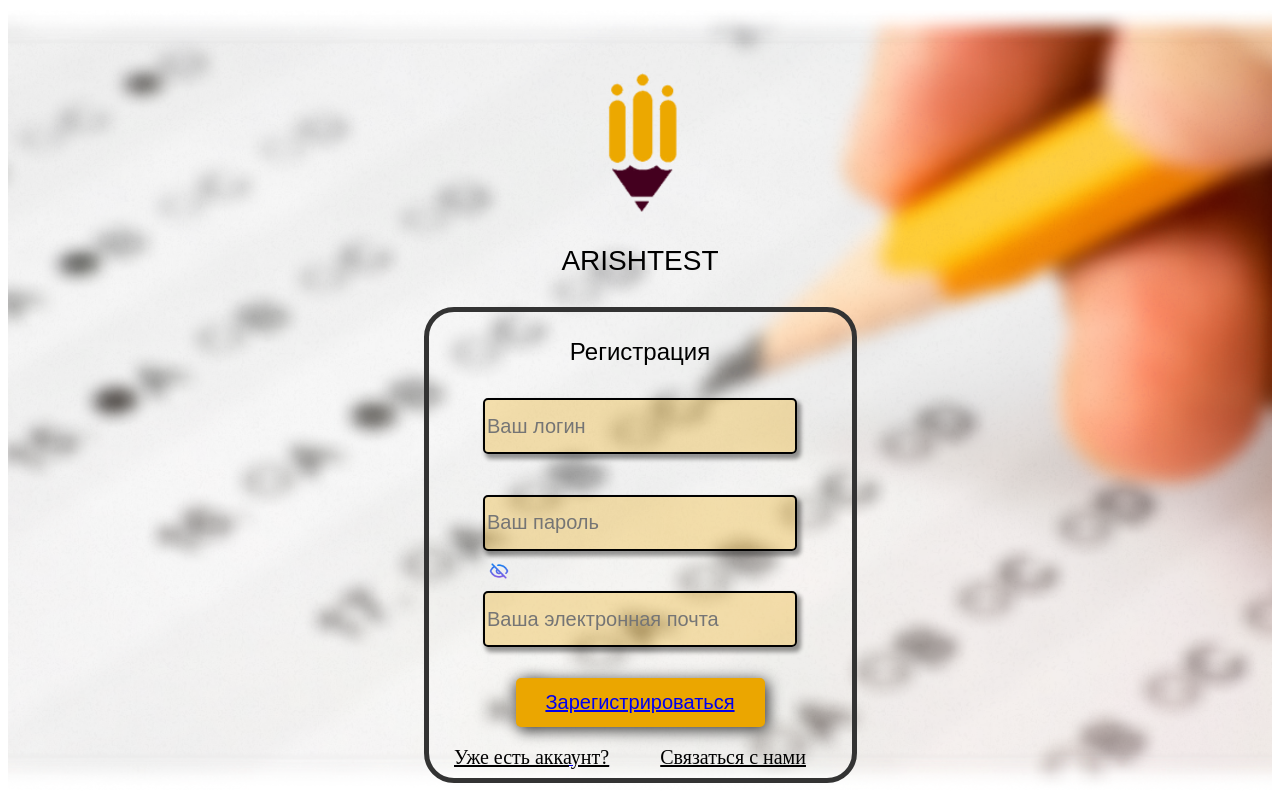
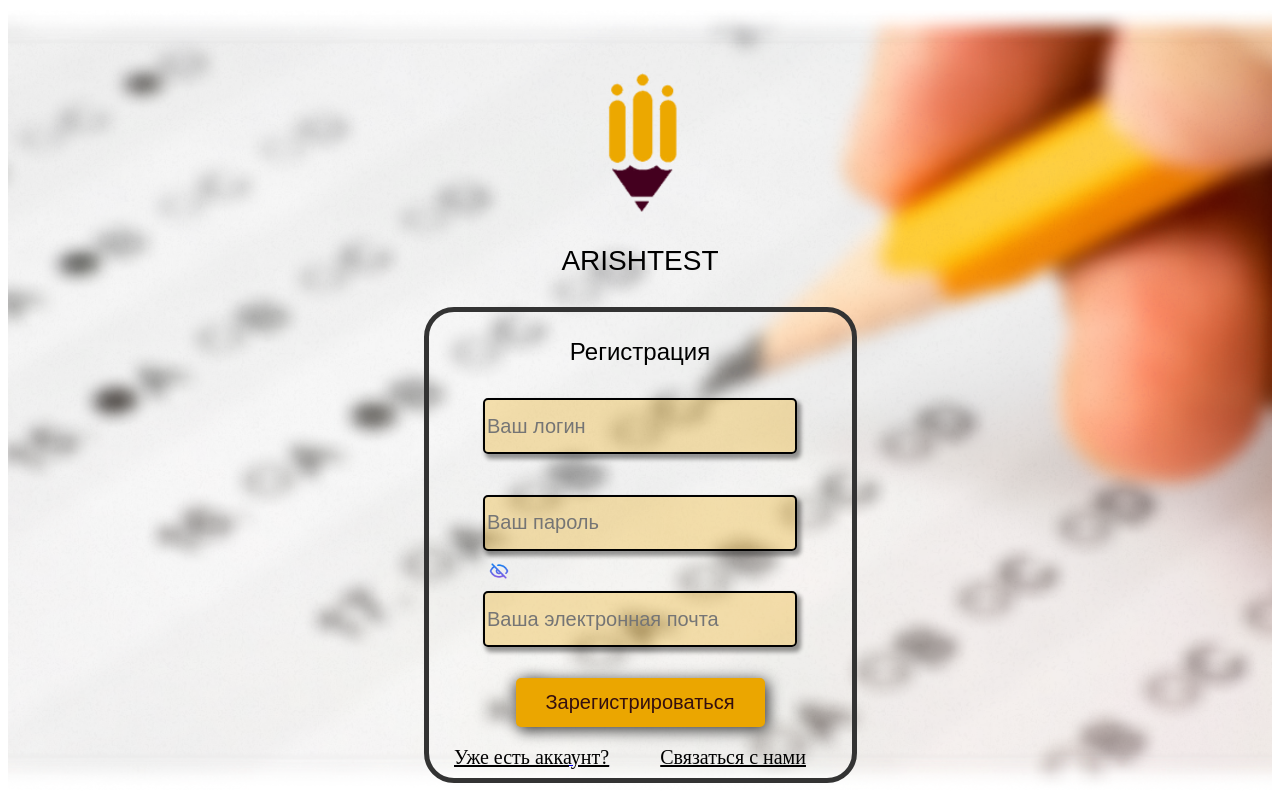
Before and after one commit to sh1net/reactapp, a React (Create React App) app: page /Registration in a window 1280 px wide. Built offline with nearby package versions, Linux system fonts and the light colour scheme.

Commit message:
Добавил условие перехода с регистрации в логин 19.01 2023

```diff
--- a/src/Аuthorization/Registration.js
+++ b/src/Аuthorization/Registration.js
@@ -17,12 +17,26 @@ function Registration(){
             const name=document.getElementById('name');
             const mail=document.getElementById('mail');
             const pass=document.getElementById('pass');
+            const reg=document.getElementById('reg-but');
+            var sum=0;
+            for(var i=0;i<pass.textContent.length;i++)
+            {
+                sum+=1;
+            }
             if(name.value==""||mail.value==""||pass.value==""){
                 alert("Введите данные полей");
             }
+
+            /*if(sum<8){
+                alert("Ваш пороль слишком короткий")
+            }
+            if(mail.textContent.type!='mail'){
+                alert("Не правильно указана почта")
+            }*/
             else{
-                alert("true");
+                reg=document.location='/Login';
             }
+
         }
     return(
         <div className="background">
@@ -36,7 +50,7 @@ function Registration(){
                     <button className="glazik" onClick={Hidepass}><img src={Glazik}></img></button>
                 </div>
                 <input required type="email" id="mail" placeholder="Ваша электронная почта" className="item--input"/>
-                <button className="item--reg_button" onClick={Detected}><Link to="/Login">Зарегистрироваться</Link></button>
+                <button className="item--reg_button" onClick={Detected} id="reg-but">Зарегистрироваться</button>
                 <div className="item--help">
                 <Link to="/Login"><a  href="#" className="enter">Уже есть аккаунт?</a></Link>
                     <a  href="#" className="support">Связаться с нами</a>
```
